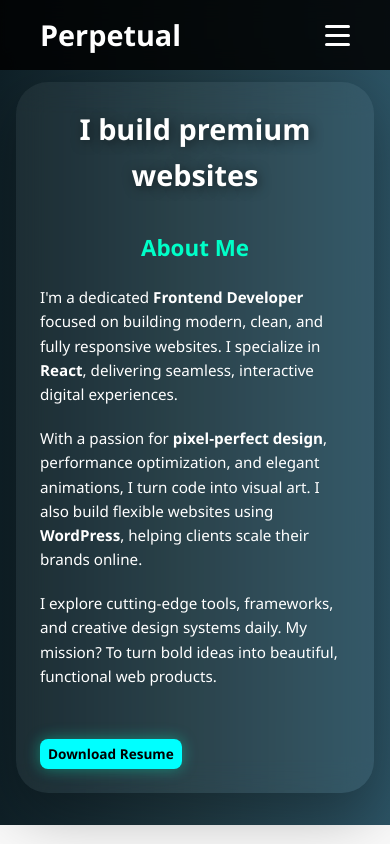
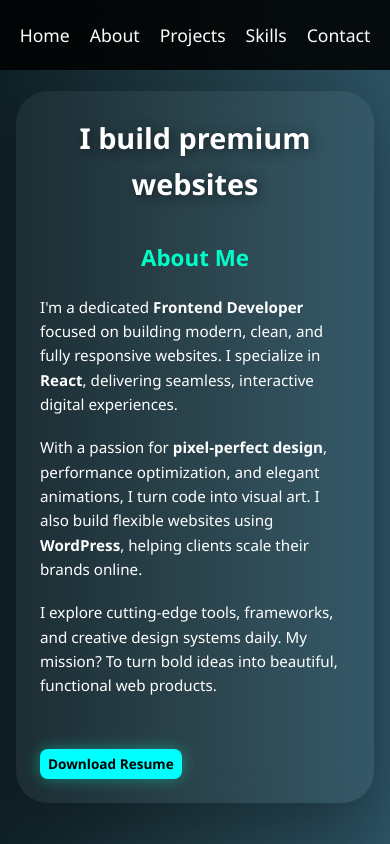
Before and after one commit to Perpetualisi/Perpetual_portfolio, a React (Vite) app: page /about in a window 390 px wide. Built offline with nearby package versions, Linux system fonts and the light colour scheme.

Commit message:
Update styles and content across components

```diff
--- a/package.json
+++ b/package.json
@@ -14,7 +14,7 @@
     "react": "^18.3.1",
     "react-dom": "^18.3.1",
     "react-icons": "^5.5.0",
-    "react-router-dom": "^7.5.0",
+    "react-router-dom": "^7.6.0",
     "three": "^0.175.0"
   },
   "devDependencies": {
--- a/src/Components/About/About.css
+++ b/src/Components/About/About.css
@@ -1,5 +1,6 @@
 .about-section {
-  padding: 5rem 2rem;
+  padding: 4rem 2rem 6rem;
+  min-height: 100vh;
   background: linear-gradient(to right, #0f2027, #203a43, #2c5364);
   color: #fff;
   display: flex;
--- a/src/Components/Contact/Contact.css
+++ b/src/Components/Contact/Contact.css
@@ -1,5 +1,6 @@
 .contact-section {
-  padding: 5rem 2rem;
+  padding: 4rem 2rem 6rem;
+  min-height: 100vh;
   background: #1E293B;
   color: #f1f5f9;
   display: flex;
--- a/src/Components/Hero/Hero.css
+++ b/src/Components/Hero/Hero.css
@@ -1,6 +1,7 @@
 .hero {
   position: relative;
   height: 100vh;
+  padding: 4rem 2rem 6rem;
   overflow: hidden;
   display: flex;
   align-items: center;
--- a/src/Components/Navbar/Navbar.css
+++ b/src/Components/Navbar/Navbar.css
@@ -95,18 +95,16 @@
 
 @media (max-width: 768px) {
   .nav-links {
-    position: absolute;
-    top: 100%;
-    left: 0;
-    background: rgba(0, 0, 0, 0.95);
+    position: static;
+    flex-direction: row;
+    justify-content: center;
+    background: transparent;
+    padding: 0;
+    gap: 20px;
     width: 100%;
-    flex-direction: column;
-    align-items: center;
-    gap: 25px;
-    padding: 40px 0;
-    transform: translateY(-20px);
-    opacity: 0;
-    pointer-events: none;
+    transform: none;
+    opacity: 1;
+    pointer-events: auto;
   }
 
   .nav-links.open {
@@ -116,6 +114,10 @@
   }
 
   .menu-icon {
-    display: flex;
+    display: none;
+  }
+
+  .logo {
+    display: none;
   }
 }
--- a/src/Components/Projects/Projects.css
+++ b/src/Components/Projects/Projects.css
@@ -1,7 +1,8 @@
 .projects-section {
   background-color: #0a0a23;
   color: white;
-  padding: 4rem 2rem;
+  padding: 4rem 2rem 6rem;
+  min-height: 100vh;
   overflow: hidden;
 }
 
--- a/src/Components/Skills/Skills.css
+++ b/src/Components/Skills/Skills.css
@@ -17,7 +17,7 @@
 .skills-marquee-section {
   background-color: #0a0a23;
   min-height: 100vh;
-  padding: 4rem 1rem;
+  padding: 4rem 2rem 6rem;
   color: white;
   display: flex;
   flex-direction: column;
```
Also changed, not shown: 2 other files (tests, documents, lock files or other folders).
